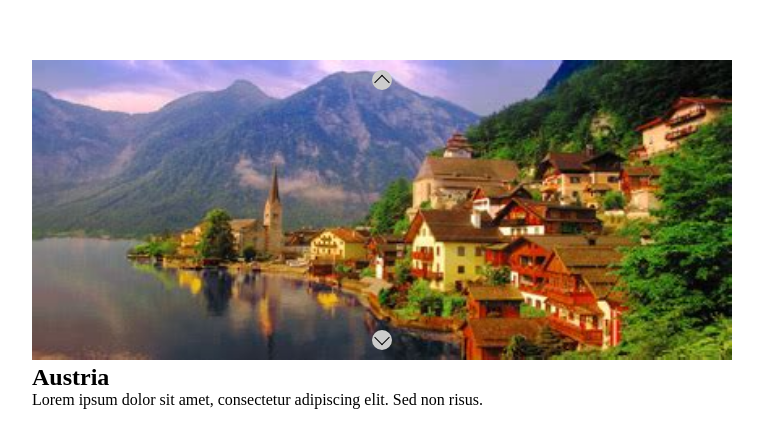
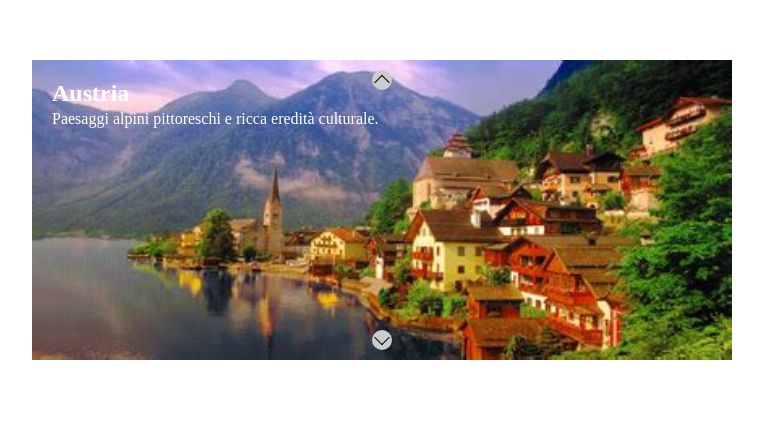
Before and after one commit to AlessandroTacconi/js-array-objects-carousel, a plain HTML site: page index.html in a window 1280 px wide. Shown: the part 190-638 px from the top of the page, without its empty margins (258-1021 px from the left). Drawn offline with Linux system fonts and the light colour scheme.

Commit message:
feat: milestone1

```diff
--- a/main.js
+++ b/main.js
@@ -5,32 +5,30 @@ const arrayInput = [
   {
     immagineURL: 'img/01.jpg',
     titolo: 'Ragazzo sul lago',
-    descrizione:
-      'Lorem ipsum dolor sit amet, consectetur adipiscing elit. Sed non risus.',
+    descrizione: 'Momento sereno di contemplazione vicino a un lago.',
   },
   {
     immagineURL: 'img/02.jpg',
     titolo: 'Austria',
-    descrizione:
-      'Lorem ipsum dolor sit amet, consectetur adipiscing elit. Sed non risus.',
+    descrizione: 'Paesaggi alpini pittoreschi e ricca eredità culturale.',
   },
   {
     immagineURL: 'img/03.jpg',
     titolo: 'Londra',
     descrizione:
-      'Lorem ipsum dolor sit amet, consectetur adipiscing elit. Sed non risus.',
+      'Metropoli dinamica con architetture iconiche e vita culturale vibrante.',
   },
   {
     immagineURL: 'img/04.jpg',
     titolo: 'Dresda',
     descrizione:
-      'Lorem ipsum dolor sit amet, consectetur adipiscing elit. Sed non risus.',
+      'Atmosfera barocca e patrimonio storico in una città affascinante.',
   },
   {
     immagineURL: 'img/05.jpg',
     titolo: 'Spiaggia',
     descrizione:
-      'Lorem ipsum dolor sit amet, consectetur adipiscing elit. Sed non risus.',
+      'Sabbia dorata, onde rilassanti e panorami marini incantevoli.',
   },
 ];
 
--- a/style.css
+++ b/style.css
@@ -31,8 +31,24 @@
   object-fit: cover;
 }
 
+.item h2,
+.item p {
+  position: absolute;
+  color: white;
+}
+
+.item h2 {
+  top: 20px;
+  left: 20px;
+}
+
 .item.active {
   display: block;
+}
+
+.item p {
+  top: 50px;
+  left: 20px;
 }
 
 .prev,
```
